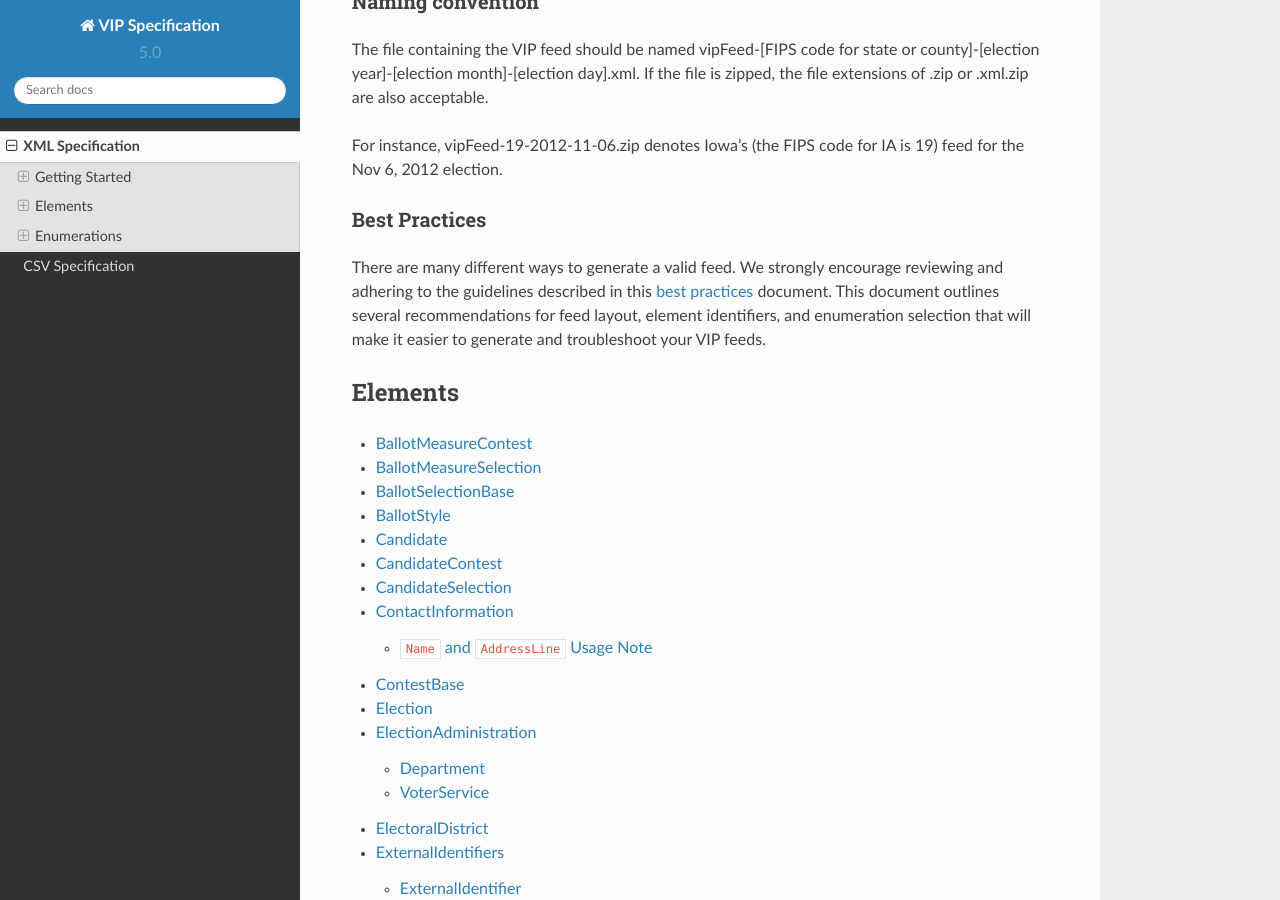
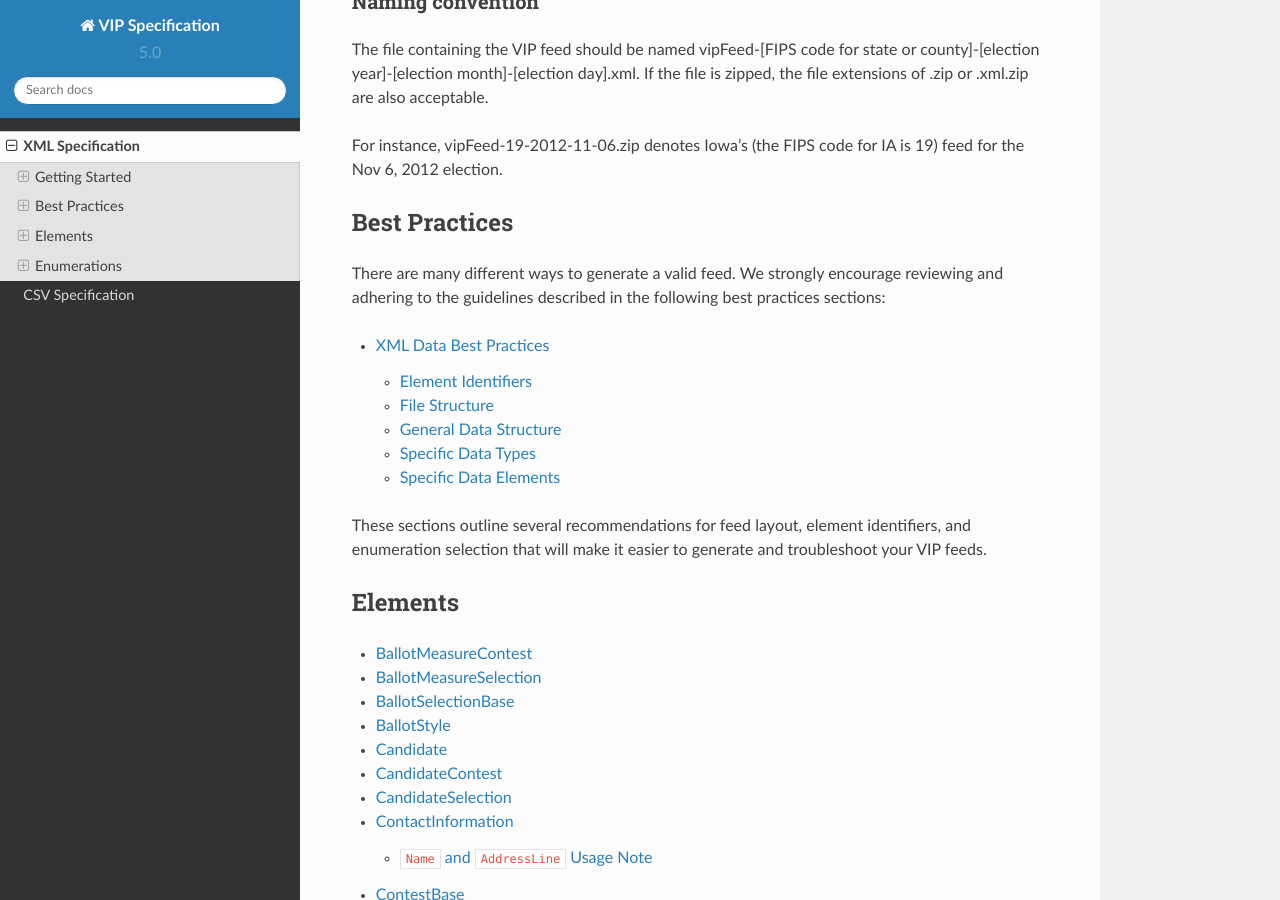
Before and after one commit to votinginfoproject/vip-specification, a Sphinx documentation site: the page built from docs/xml.rst, in a window 1280 px wide and 900 px high, scrolled down 852 px. Built offline with Sphinx 7.4.7 and the Read the Docs theme 2.0.0, drawn with Linux system fonts in a browser that asks for light colours.

Commit message:
Include xml_data_best_practices.rst in a table of contents.

```diff
--- a/docs/csv/index.rst
+++ b/docs/csv/index.rst
@@ -27,7 +27,7 @@ CSV files must be comma-delimited, UTF-8 .txt files, named according to the spec
 for the state object should be the state's FIPS number. The id attributes are not required to remain constant
 for the same piece of semantic data across multiple productions of the feed (e.g. candidate Michael Smith,
 running for dogcatcher in Iowa, is not required to have the same candidate id attribute each time the state
-of Iowa publishes data). Please see our XML :doc:`Best Practices <../xml/xml_data_best_practices>`
+of Iowa publishes data). Please see our XML :doc:`Best Practices <../xml_data_best_practices>`
 document when creating IDs and labels for your elements.
 
 For the data itself, the special characters &, <, and > need to be encoded as &amp;, &lt;, and &gt;,
--- a/docs/xml.rst
+++ b/docs/xml.rst
@@ -52,16 +52,25 @@ file is zipped, the file extensions of .zip or .xml.zip are also acceptable.
 For instance, vipFeed-19-2012-11-06.zip denotes Iowa's (the FIPS code for IA is 19) feed for the
 Nov 6, 2012 election.
 
+
 .. _best-practices:
 
 Best Practices
-~~~~~~~~~~~~~~
+--------------
 
 There are many different ways to generate a valid feed. We strongly encourage
-reviewing and adhering to the guidelines described in this :doc:`best practices
-<xml_data_best_practices>` document. This document outlines several
-recommendations for feed layout, element identifiers, and enumeration selection
-that will make it easier to generate and troubleshoot your VIP feeds.
+reviewing and adhering to the guidelines described in the following best
+practices sections:
+
+.. toctree::
+   :maxdepth: 2
+
+   xml_data_best_practices
+
+These sections outline several recommendations for feed layout, element
+identifiers, and enumeration selection that will make it easier to generate
+and troubleshoot your VIP feeds.
+
 
 .. _elements:
 
@@ -74,6 +83,7 @@ Elements
 
    built_rst/xml/elements/*
 
+
 .. _enumerations:
 
 Enumerations
```
